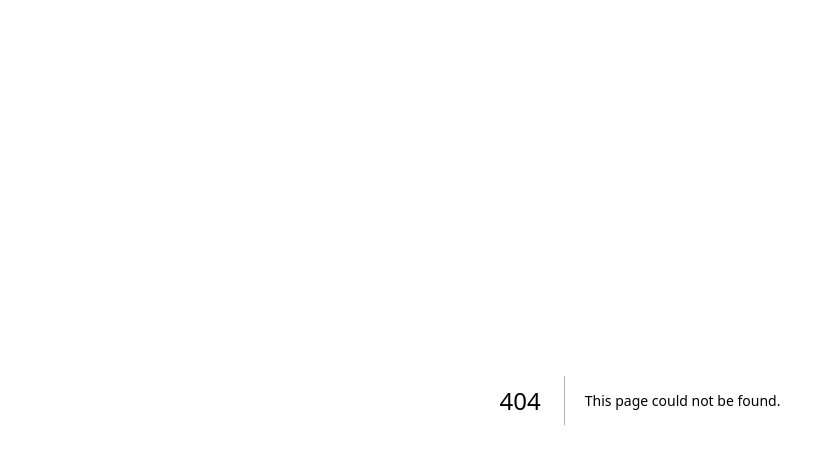
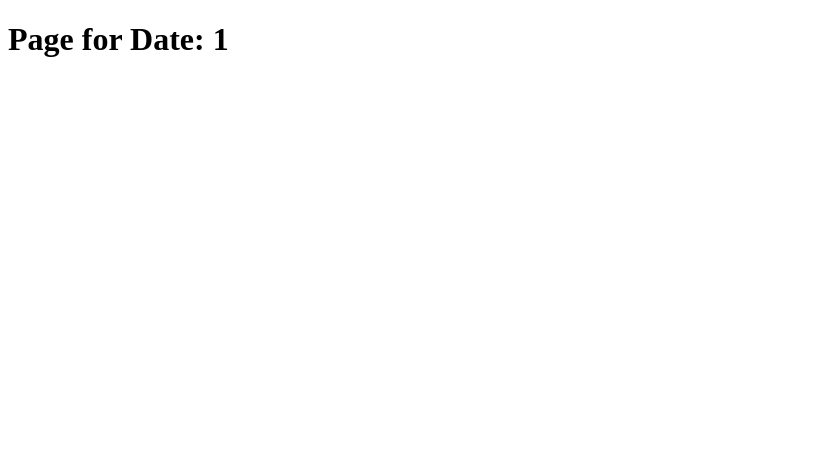
Before and after one commit to hwbrent/phrase-guessr, a Next.js app: page /date/1 in a window 1280 px wide. Before the commit this address had no page. Shown: the top 464 px of the page, without its empty margins (0-835 px from the left). Built offline with nearby package versions, Linux system fonts and the light colour scheme.

Commit message:
Add page for dynamic date

```diff
--- /dev/null
+++ b/src/pages/date/[date].tsx
@@ -0,0 +1,13 @@
+import { useRouter } from 'next/router';
+
+export default function DatePage() {
+    const router = useRouter();
+    const { date } = router.query;
+
+    return (
+        <div>
+            <h1>Page for Date: {date}</h1>
+            {/* Your content here */}
+        </div>
+    );
+}
```
